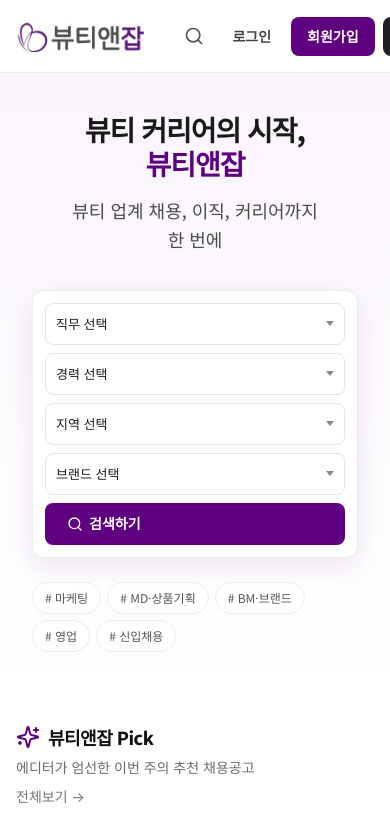
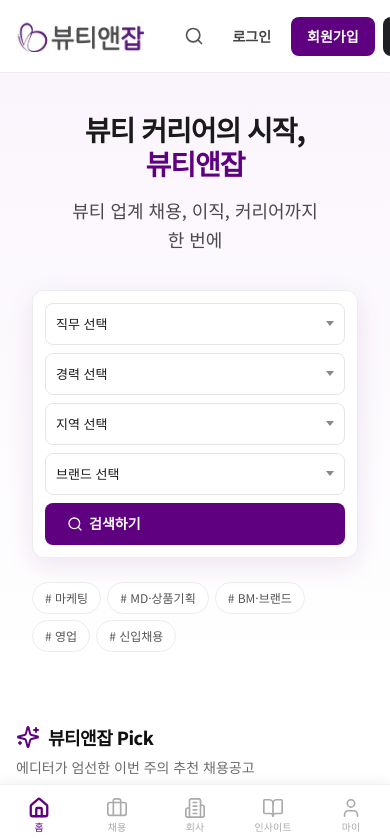
Before and after one commit to jiwone73/beauty-and-job, a Next.js app: page / in a window 390 px wide. Shown: the top 839 px of the page. Built offline with nearby package versions, Linux system fonts and the light colour scheme; a web font is replaced by a local one.

Commit message:
모바일 하단 탭 바 추가

```diff
--- a/app/layout.tsx
+++ b/app/layout.tsx
@@ -1,5 +1,6 @@
 import type { Metadata, Viewport } from "next";
 import "./globals.css";
+import BottomTabBar from "@/components/BottomTabBar";
 
 export const metadata: Metadata = {
   title: "뷰티앤잡 | 뷰티 커리어의 시작과 성장",
@@ -23,7 +24,10 @@ export default function RootLayout({
 }) {
   return (
     <html lang="ko">
-      <body className="font-sans">{children}</body>
+      <body className="font-sans">
+        {children}
+        <BottomTabBar />
+      </body>
     </html>
   );
 }
--- /dev/null
+++ b/components/BottomTabBar.tsx
@@ -0,0 +1,41 @@
+"use client";
+
+import Link from "next/link";
+import { usePathname } from "next/navigation";
+import { Home, Briefcase, Building2, BookOpen, User } from "lucide-react";
+
+const TABS = [
+  { href: "/", label: "홈", icon: Home },
+  { href: "/jobs", label: "채용", icon: Briefcase },
+  { href: "/brands", label: "회사", icon: Building2 },
+  { href: "/insights", label: "인사이트", icon: BookOpen },
+  { href: "/profile", label: "마이", icon: User },
+];
+
+export default function BottomTabBar() {
+  const pathname = usePathname();
+
+  // 탭바 숨길 페이지
+  const hideOn = ["/signup", "/login", "/company/signup"];
+  if (hideOn.some((p) => pathname.startsWith(p))) return null;
+
+  const isActive = (href: string) => {
+    if (href === "/") return pathname === "/";
+    return pathname.startsWith(href);
+  };
+
+  return (
+    <nav className="bottom-tab-bar">
+      {TABS.map(({ href, label, icon: Icon }) => (
+        <Link
+          key={href}
+          href={href}
+          className={`bottom-tab-item ${isActive(href) ? "active" : ""}`}
+        >
+          <Icon size={22} strokeWidth={isActive(href) ? 2.5 : 1.8} />
+          <span>{label}</span>
+        </Link>
+      ))}
+    </nav>
+  );
+}
```
Also changed, not shown: app/globals.css.
